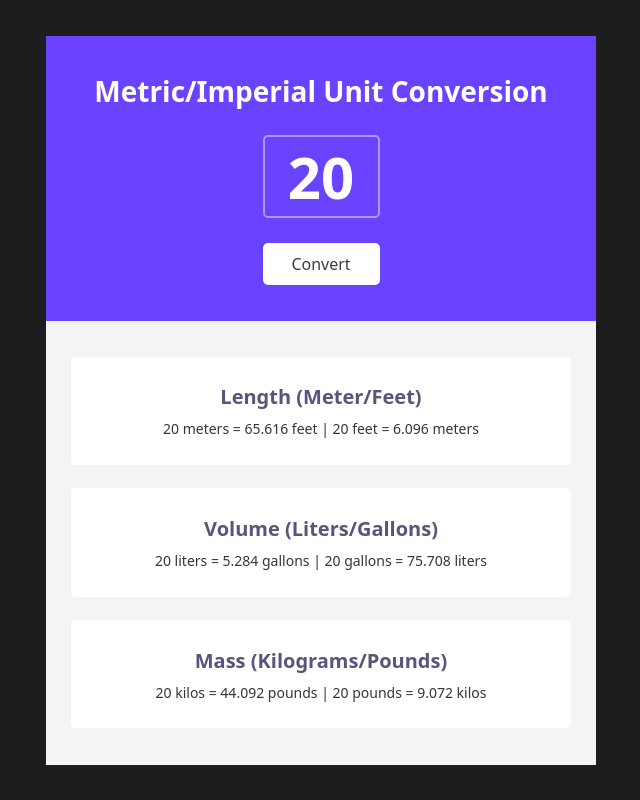
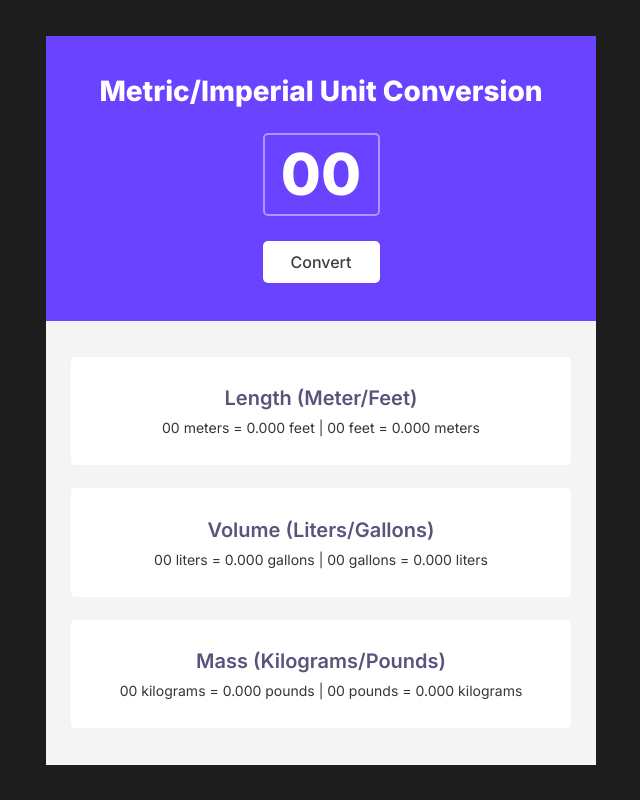
Before and after one commit to NPA93/Unit-converter, a plain HTML site: page index.html in a window 1280 px wide. Both pictures are taken after a click on the button "Convert". Shown: the whole page, without its empty margins (319-959 px from the left). Drawn offline with Linux system fonts and the light colour scheme.

Commit message:
Main functionality upload

```diff
--- a/index.html
+++ b/index.html
@@ -4,6 +4,12 @@
     <meta charset="UTF-8" />
     <meta name="viewport" content="width=device-width, initial-scale=1.0" />
     <title>Javascript Training</title>
+    <link rel="preconnect" href="https://fonts.googleapis.com" />
+    <link rel="preconnect" href="https://fonts.gstatic.com" crossorigin />
+    <link
+      href="https://fonts.googleapis.com/css2?family=Inter:wght@100..900&display=swap"
+      rel="stylesheet"
+    />
     <link rel="stylesheet" href="style.css" />
   </head>
 
@@ -13,7 +19,7 @@
         <div class="wrapper up-wrapper">
           <h1>Metric/Imperial Unit Conversion</h1>
           <div class="converter">
-            <input type="number" id="input-value" value="20" />
+            <input type="number" id="input-value" value="00" />
             <button id="convert-button">Convert</button>
           </div>
         </div>
@@ -21,21 +27,15 @@
           <div class="results">
             <div class="result-section">
               <h2>Length (Meter/Feet)</h2>
-              <p id="lengthResult">
-                20 meters = 65.616 feet | 20 feet = 6.096 meters
-              </p>
+              <p id="length-result"></p>
             </div>
             <div class="result-section">
               <h2>Volume (Liters/Gallons)</h2>
-              <p id="volumeResult">
-                20 liters = 5.284 gallons | 20 gallons = 75.708 liters
-              </p>
+              <p id="volume-result"></p>
             </div>
             <div class="result-section">
               <h2>Mass (Kilograms/Pounds)</h2>
-              <p id="massResult">
-                20 kilos = 44.092 pounds | 20 pounds = 9.072 kilos
-              </p>
+              <p id="mass-result"></p>
             </div>
           </div>
         </div>
--- a/script.js
+++ b/script.js
@@ -0,0 +1,57 @@
+// Metric/Imperial Converter
+// La funcionalidad de la web será la siguiente:
+// - El usuario podrá introducir un número en un input y al pulsar el botón de convertir, la aplicación convertirá el número introducido a el equivalente métrico e imperial.
+
+// - Obtener los elementos del DOM: Input, botón y div donde se mostrará el resultado.
+// - Añadir un evento al botón de convertir que al hacer click llame a una función que se encargará de hacer la conversión.
+// - Crear una función que se encargue de hacer la conversión de métrico a imperial y viceversa.
+// - Mostrar el resultado en el div correspondiente utlizando innerHTML y template strings.
+
+const inputEl = document.getElementById("input-value");
+const buttonEl = document.getElementById("convert-button");
+let lentgthEl = document.getElementById("length-result");
+let volumeEl = document.getElementById("volume-result");
+let massEl = document.getElementById("mass-result");
+
+// convertir el valor introducido en el input de metros a pies, y de pies a metros  (1 pie = 0.3048 metros)  (1 metro = 3.28084 pies)
+
+function meterToFeet(meter) {
+  return meter * 3.281;
+}
+function feetToMeter(feet) {
+  return feet * 0.305;
+}
+
+function literToGallon(liter) {
+  return liter * 0.264;
+}
+function gallonToLiter(gallon) {
+  return gallon * 3.787;
+}
+
+function kilogramToPound(kilogram) {
+  return kilogram * 2.205;
+}
+function poundToKilogram(pound) {
+  return pound * 0.454;
+}
+
+buttonEl.addEventListener("click", function () {
+  let inputValue = inputEl.value;
+  let meterResult = meterToFeet(inputValue);
+  let feetResult = feetToMeter(inputValue);
+  let literResult = literToGallon(inputValue);
+  let gallonResult = gallonToLiter(inputValue);
+  let kilogramResult = kilogramToPound(inputValue);
+  let poundResult = poundToKilogram(inputValue);
+
+  lentgthEl.innerHTML = ` ${inputValue} meters = ${meterResult.toFixed(
+    3
+  )} feet | ${inputValue} feet = ${feetResult.toFixed(3)} meters`;
+  volumeEl.innerHTML = ` ${inputValue} liters = ${literResult.toFixed(
+    3
+  )} gallons | ${inputValue} gallons = ${gallonResult.toFixed(3)} liters`;
+  massEl.innerHTML = ` ${inputValue} kilograms = ${kilogramResult.toFixed(
+    3
+  )} pounds | ${inputValue} pounds = ${poundResult.toFixed(3)} kilograms`;
+});
--- a/style.css
+++ b/style.css
@@ -2,7 +2,7 @@
     margin: 0;
     padding: 0;
     box-sizing: border-box;
-    font-family: system-ui, -apple-system, BlinkMacSystemFont, 'Segoe UI', Roboto, Oxygen, Ubuntu, Cantarell, 'Open Sans', 'Helvetica Neue', sans-serif;
+    font-family: inter, system-ui, -apple-system, BlinkMacSystemFont, 'Segoe UI', Roboto, Oxygen, Ubuntu, Cantarell, 'Open Sans', 'Helvetica Neue', sans-serif;
 }
 
 input[type=number]::-webkit-inner-spin-button,  input[type=number]::-webkit-outer-spin-button {
```
